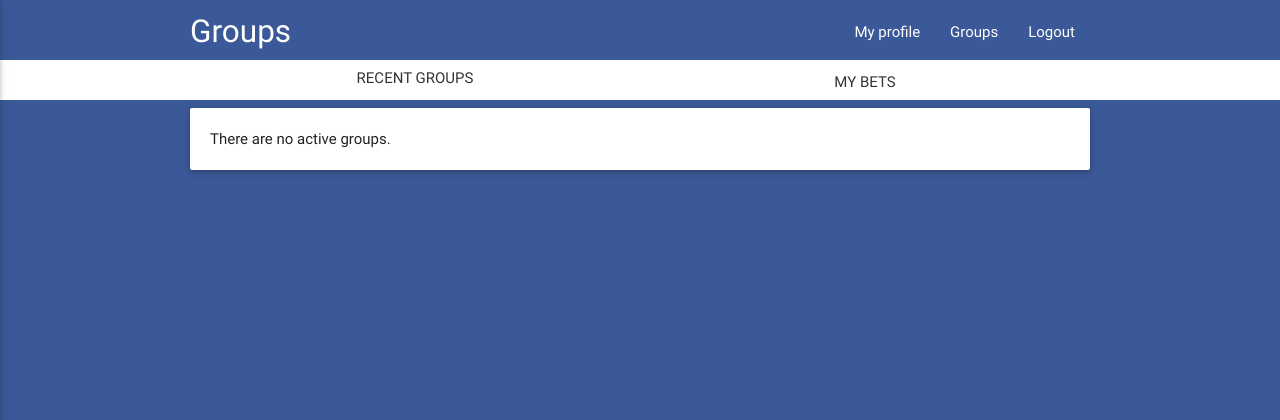
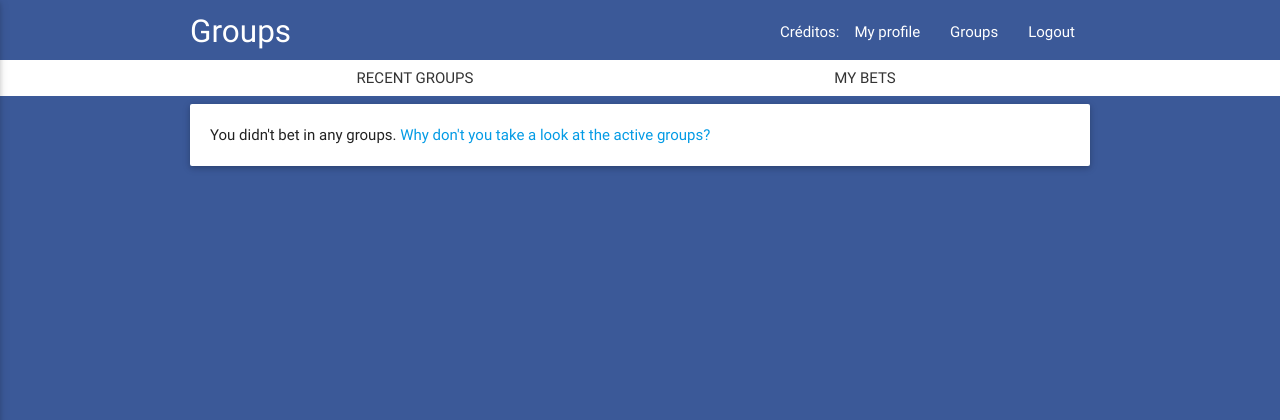
Before and after one commit to felipevfa/ubet, a Django app: page /en/list_my_active_bets in a window 1280 px wide. Shown: the top 420 px of the page. Run offline with Django 3.2, Linux system fonts and the light colour scheme; the visitor is signed in with stand-in values (Sample User, id 1); data that the repository does not hold is empty; some libraries are stand-ins or nearby versions.

Commit message:
Cartão convidando a criar grupos criado. O mesmo para convidar o usuário a apostar. Créditos colocados no header. ReCaptcha devidamente posicionado.

```diff
--- a/ubet/static/ubet/css/styles.css
+++ b/ubet/static/ubet/css/styles.css
@@ -15,6 +15,10 @@ body {
 
 nav ul a:hover {
 	background-color: rgba(0,0,0,0);
+}
+
+nav ul {
+	height: inherit;
 }
 
 @media (max-width: 620px) {
@@ -111,15 +115,24 @@ nav {
 	background-color: rgb(255,255,255);
 }
 
+.form p {
+	margin: 0;
+	margin-top: 1.5em;
+	text-align: justify;
+}
+
 .form .btn-flat {
 	margin-top: 1em;
 	color: rgb(0,0,0);
 }
 
+.errorlist {
+	color: red;
+}
+
 .register-text { margin-top: 2em; color: rgb(0,0,0); }
 .register-text a { color: rgb(59,89,152);   }
 #login-title { margin-top: 1em; }
-.rc-anchor { margin: 0 auto; text-align: center; }
 
 /* 2. Datepicker */
 #signup-form .picker__date-display {
@@ -369,3 +382,16 @@ li.collection-item a p {
 .history-collection {
 	margin-bottom: 1em;
 }
+
+/* 7. ReCaptcha */
+
+.g-recaptcha div div {
+	margin: 0 auto;
+}
+
+.g-recaptcha div div iframe {
+	height: 95px;
+}
+.g-recaptcha .rc-anchor-alert {
+	color: yellow;
+}
--- a/ubet/templates/ubet/base.html
+++ b/ubet/templates/ubet/base.html
@@ -33,13 +33,13 @@
   						{% endif%}
 
 						<ul class="right hide-on-med-and-down">
-
+							<li>{% trans "Créditos" %}: {{ request.user.ubet_user.creditos }}</li>
 				       		<li><a  class='tooltipped' href="{% url 'user_cp' %}"
 				       		data-tooltip="{% trans "Verify your info like credits and your groups"%}">{% trans "My profile" %}</a></li>
 				       		<li><a href="{% url 'list_waiting' %}">{% trans "Groups" %}				       				</a></li>
 				       		<li><a href="{% url 'logout' %}">{% trans "Logout" %}</a></li>
 				     	</ul>
-
+						<div class="clear"></div>
 				     	<ul id="nav-mobile" class="side-nav">
 				       		<li><a href="{% url 'user_cp' %}">{% trans "My profile" %}</a></li>
 				       		<li><a href="{% url 'list_waiting' %}">{% trans "Groups" %}</a></li>
--- a/ubet/templates/ubet/list_all_groups.html
+++ b/ubet/templates/ubet/list_all_groups.html
@@ -40,7 +40,13 @@
 			</ul>
 		{% else %}
 			<div class="card-panel">
-				<p>{% trans "There are no active groups." %}</p>
+				{% if not groups %}
+					{% if waiting %}
+						<p>{% trans "There are no active groups. Why don't you" %} <a href="{% url 'new_group' %}">{% trans "start one" %}?</a></p>
+					{% else %}
+						<p>{% trans "You didn't bet in any groups." %} <a href="{% url 'list_waiting' %}">{% trans "Why don't you take a look at the active groups?" %}</a></p>
+					{% endif %}
+				{% endif %}
 			</div>
 		{% endif %}
 
--- a/ubet/templates/ubet/signup.html
+++ b/ubet/templates/ubet/signup.html
@@ -14,6 +14,7 @@
 				</ul>
 
 				<div class="g-recaptcha" data-sitekey="6Ld3zx4TAAAAALiGsdo6DCDy9-6noYYabMbwaZh6"></div>
+				<div class="clear"></div>
 
 				<p>{% trans "By submitting this form you acknowledge that you read and agreed to the" %} <a class="modal-trigger" href="#terms-of-use"> {% trans 'Terms of Use' %}.</a>
 
--- a/ubet/templates/ubet/user_cp.html
+++ b/ubet/templates/ubet/user_cp.html
@@ -47,6 +47,7 @@
 
 			<h5>{% trans 'History' %}</h5>
 
+			{% if user_groups %}
 				<table class="striped responsive-table">
 					<thead>
 						<tr>
@@ -73,6 +74,9 @@
 						{% endfor %}
 					</tbody>
 				</table>
+			{% else %}
+				<p>{% trans "You never took part in a group. Why don't you " %}<a href="{% url 'list_waiting' %}"> {% trans "start now?" %}</a></p>
+			{% endif %}
 		</div>
 	</div>
 
--- a/ubet/views.py
+++ b/ubet/views.py
@@ -31,7 +31,7 @@ def list_waiting(request):
 		messages.add_message(request, messages.INFO, 'Hello world.')
 		print Notification.objects.filter(user=request.user).count()
 	logger.debug('list_waiting')
-	return render(request,'ubet/list_all_groups.html', {'grupos': groups })
+	return render(request,'ubet/list_all_groups.html', {'grupos': groups, 'waiting': True })
 
 @login_required()
 def list_my_active_bets(request):
@@ -40,7 +40,7 @@ def list_my_active_bets(request):
 		messages.add_message(request, messages.INFO, 'Hello world.')
 		print Notification.objects.filter(user=request.user).count()
 	logger.debug('list_all_groups')
-	return render(request,'ubet/list_all_groups.html', {'grupos': groups })
+	return render(request,'ubet/list_all_groups.html', {'grupos': groups, 'my_bets': True })
 
 @login_required()
 def new_group(request):
```
Lines whose indentation alone changed are shown as unchanged.
